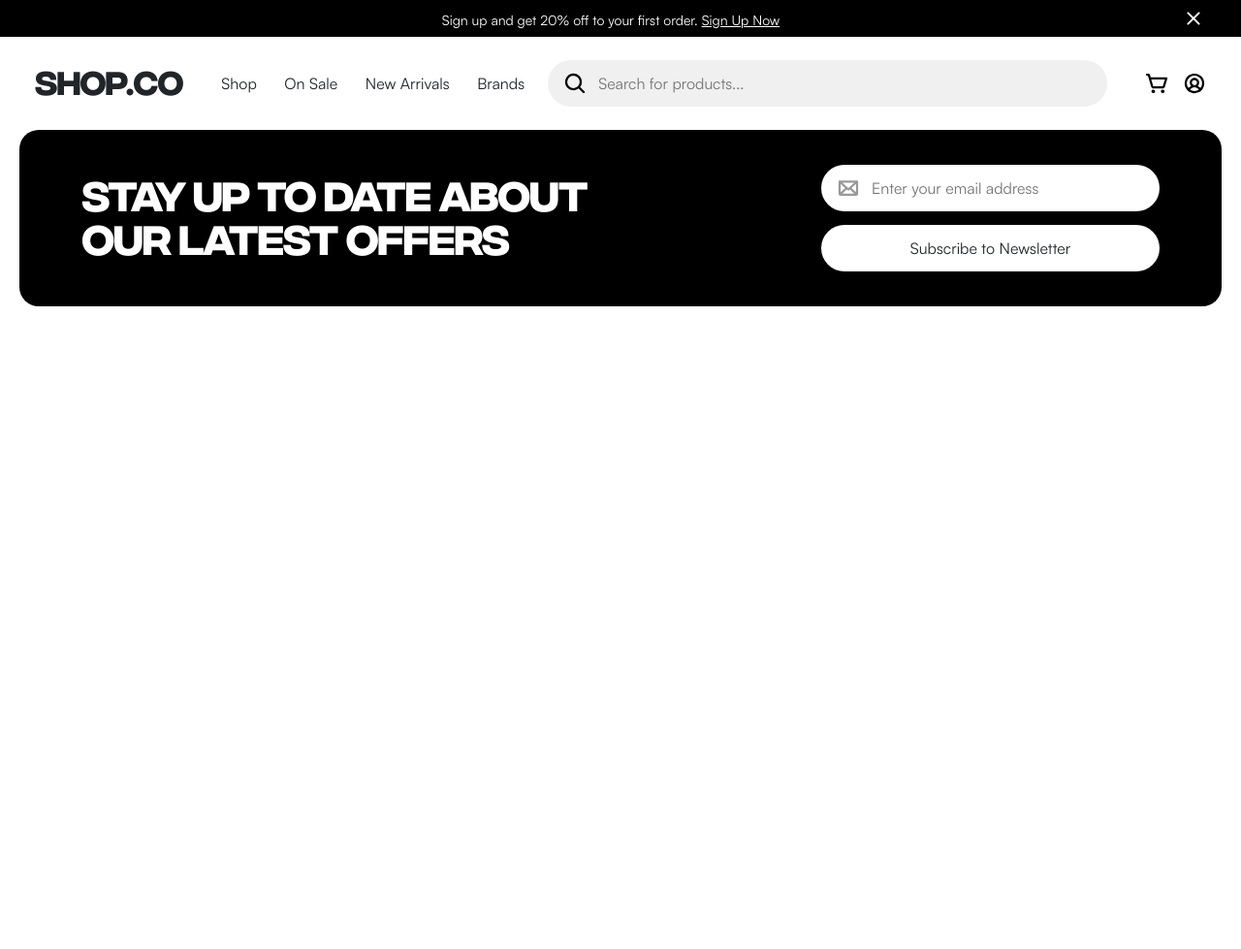
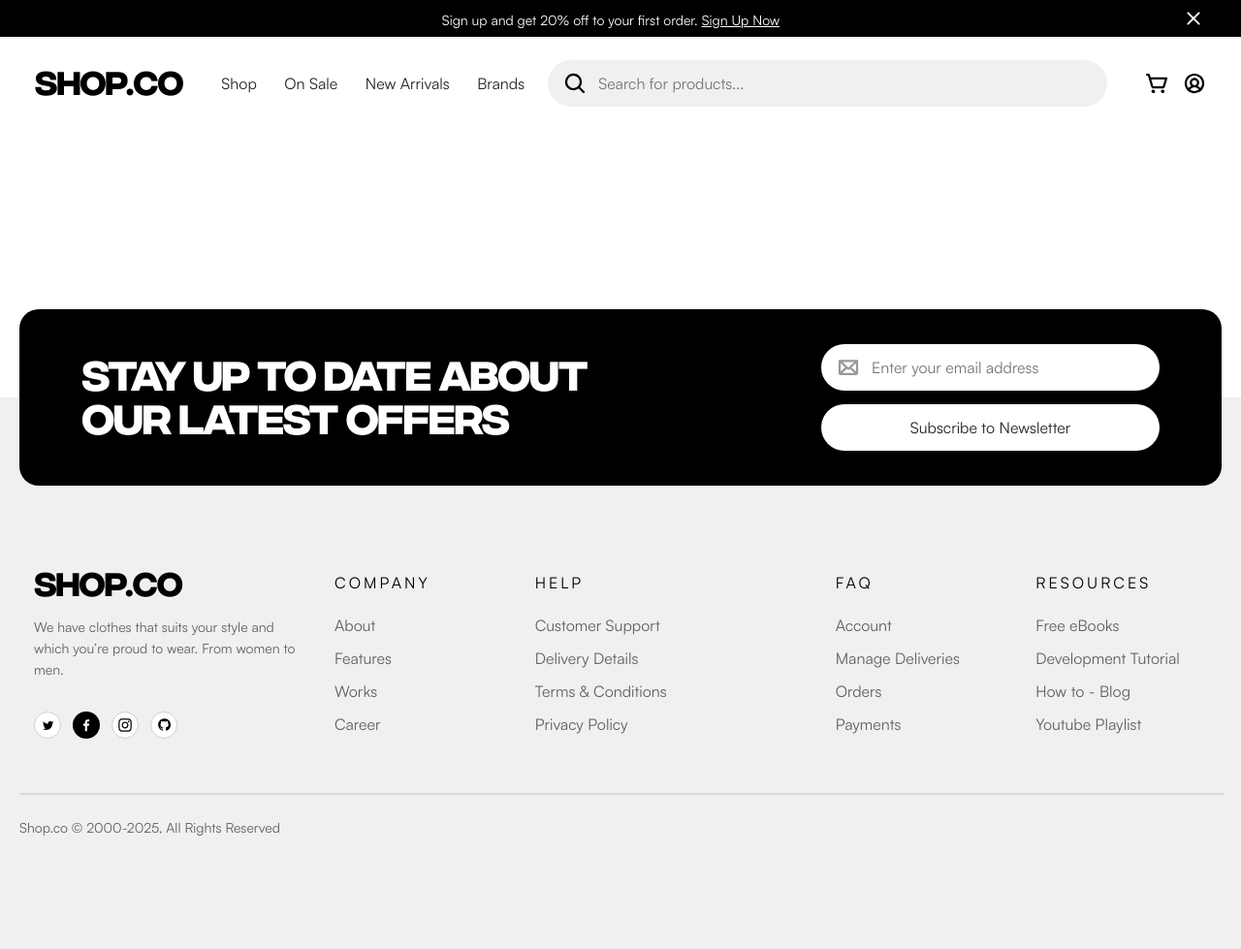
Before and after one commit to korovkincode/shopco-training, a Django app: page / in a window 1280 px wide. Shown: the whole page at 97% size. Before the commit the page ends 316 px from the top, so only its background shows below. Run offline with Django 5.2, Linux system fonts and the light colour scheme; some libraries are stand-ins or nearby versions.

Commit message:
feat + fix: Finish footer + copyright blocks, fix footer margins

```diff
--- a/shop/static/styles.css
+++ b/shop/static/styles.css
@@ -61,7 +61,7 @@ input:focus {
     font-weight: 700;
     font-size: 32px;
     font-family: IntegralCF;
-    height: 22px;
+    color: black;
 }
 .nav__search--full {
     display: flex;
@@ -160,6 +160,7 @@ input:focus {
     margin-right: auto;
     background: black;
     border-radius: 20px;
+    transform: translateY(-50%);
 }
 .form__content {
     display: flex;
@@ -210,13 +211,102 @@ input:focus {
 .form__subscribe:hover {
     cursor: pointer;
 }
+.footer__container {
+    margin-top: 300px;
+    background: #F0F0F0;
+}
+.footer__content {
+    max-width: 1240px;
+}
+.shop-desc {
+    font-weight: 400;
+    font-size: 14px;
+    font-family: Satoshi;
+    line-height: 22px;
+    color: #00000099;
+    margin-top: 22px;
+}
+.footer__breaker {
+    margin-bottom: 26px;
+}
+.footer__category {
+    font-weight: 500;
+    font-size: 16px;
+    font-family: Satoshi;
+    line-height: 18px;
+    color: black;
+    text-transform: uppercase;
+    letter-spacing: 3px;
+}
+.footer__link {
+    font-weight: 400;
+    font-size: 16px;
+    font-family: Satoshi;
+    line-height: 19px;
+    color: #00000099;
+    margin-bottom: 15px;
+}
+.footer__link:hover {
+    cursor: pointer;
+}
+.footer__logos {
+    display: flex;
+    justify-content: flex-start;
+    /*margin-top: 30px;
+    margin-bottom: 25px;*/
+    position: absolute;
+    bottom: 10;
+}
+.footer__icon {
+    width: 28px;
+    height: 28px;
+}
+.icon--x {
+    margin-right: 12px;
+    background-image: url('x_icon.svg');
+}
+.icon--facebook {
+    margin-right: 12px;
+    background-image: url('facebook_icon.svg');
+}
+.icon--instagram {
+    margin-right: 12px;
+    background-image: url('instagram_icon.svg');
+}
+.icon--github {
+    background-image: url('github_icon.svg');
+}
+.footer__content .shop-logo {
+    line-height: 21.6px;
+}
+.copyright__container {
+    background: #F0F0F0;
+}
+.copyright__content {
+    padding-top: 30px;
+    padding-bottom: 30px;
+}
+.copyright__info {
+    font-family: Satoshi;
+    font-weight: 400;
+    font-size: 14px;
+    line-height: 18.9px;
+    letter-spacing: 0%;
+    color: #00000099;
+    margin-bottom: 85px;
+}
+.divider {
+    margin-bottom: 25px;
+    border: 1px solid #0000001A;
+    width: 100%;
+}
 @media (width >= 1240px){
-    .nav__container, .form__container {
+    .nav__container, .form__container, .copyright__content {
         max-width: 1240px;
         margin-left: auto;
         margin-right: auto;
     }
-    .top-message {
+    .top-message, .footer__container, .copyright__container {
         max-width: 1440px;
         margin-left: auto;
         margin-right: auto;
@@ -247,7 +337,7 @@ input:focus {
     .nav__links--mini {
         display: block;
     }
-    .form__container {
+    .form__container, .copyright__content {
         margin-left: 17px;
         margin-right: 17px;
     }
@@ -269,3 +359,28 @@ input:focus {
         width: 311px;
     }
 }
+@media (width < 992px) {
+    .footer__category {
+        margin-top: 20px;
+    }
+    .footer__logos {
+        position: inherit;
+        margin-top: 30px;
+        margin-bottom: 25px;
+    }
+}
+@media (width < 1000px) {
+    .footer__content {
+        transform: translateY(-10%);;
+    }
+}
+@media (width < 800px) {
+    .footer__content {
+        transform: translateY(-20%);;
+    }
+}
+@media (width < 500px) {
+    .footer__content {
+        transform: translateY(-25%);;
+    }
+}
--- a/shop/templates/base.html
+++ b/shop/templates/base.html
@@ -69,6 +69,7 @@
                 </a>
             </div>
         </div>
+        <div class="footer__container">
             <div class="form__container">
                 <div class="form__content">
                     <div class="form__label">
@@ -83,6 +84,57 @@
                     </div>
                 </div>
             </div>
+            <div class="footer__content container">
+                <div class="row">
+                    <div class="col-12 col-lg-3">
+                        <div class="shop-logo">SHOP.CO</div>
+                        <div class="shop-desc">We have clothes that suits your style and which you’re proud to wear. From women to men.</div>
+                        <div class="footer__logos">
+                            <div class="footer__icon icon--x"></div>
+                            <div class="footer__icon icon--facebook"></div>
+                            <div class="footer__icon icon--instagram"></div>
+                            <div class="footer__icon icon--github"></div>
+                        </div>
+                    </div>
+                    <div class="col-6 col-lg-2">
+                        <div class="footer__category footer__breaker">Company</div>
+                        <div class="footer__link">About</div>
+                        <div class="footer__link">Features</div>
+                        <div class="footer__link">Works</div>
+                        <div class="footer__link">Career</div>
+                    </div>
+                    <div class="col-6 col-lg-3">
+                        <div class="footer__category footer__breaker">Help</div>
+                        <div class="footer__link">Customer Support</div>
+                        <div class="footer__link">Delivery Details</div>
+                        <div class="footer__link">Terms & Conditions</div>
+                        <div class="footer__link">Privacy Policy</div>
+                    </div>
+                    <div class="col-6 col-lg-2">
+                        <div class="footer__category footer__breaker">FAQ</div>
+                        <div class="footer__link">Account</div>
+                        <div class="footer__link">Manage Deliveries</div>
+                        <div class="footer__link">Orders</div>
+                        <div class="footer__link">Payments</div>
+                    </div>
+                    <div class="col-6 col-lg-2">
+                        <div class="footer__category footer__breaker">Resources</div>
+                        <div class="footer__link">Free eBooks</div>
+                        <div class="footer__link">Development Tutorial</div>
+                        <div class="footer__link">How to - Blog</div>
+                        <div class="footer__link">Youtube Playlist</div>
+                    </div>
+                </div>
+            </div>
+        </div>
+        <div class="copyright__container">
+            <div class="copyright__content">
+                <hr class="divider">
+                <div class="copyright__info">
+                    Shop.co © 2000-2025, All Rights Reserved
+                </div>
+            </div>
+        </div>
     </body>
     <script src="{% static 'eventHandlers.js' %}"></script>
     <script src="https://code.jquery.com/jquery-3.2.1.slim.min.js" integrity="sha384-KJ3o2DKtIkvYIK3UENzmM7KCkRr/rE9/Qpg6aAZGJwFDMVNA/GpGFF93hXpG5KkN" crossorigin="anonymous"></script>
```
Also changed, not shown: shop/static/facebook_icon.svg (added), shop/static/github_icon.svg (added), shop/static/instagram_icon.svg (added), shop/static/x_icon.svg (added). Lines whose indentation alone changed are shown as unchanged.
